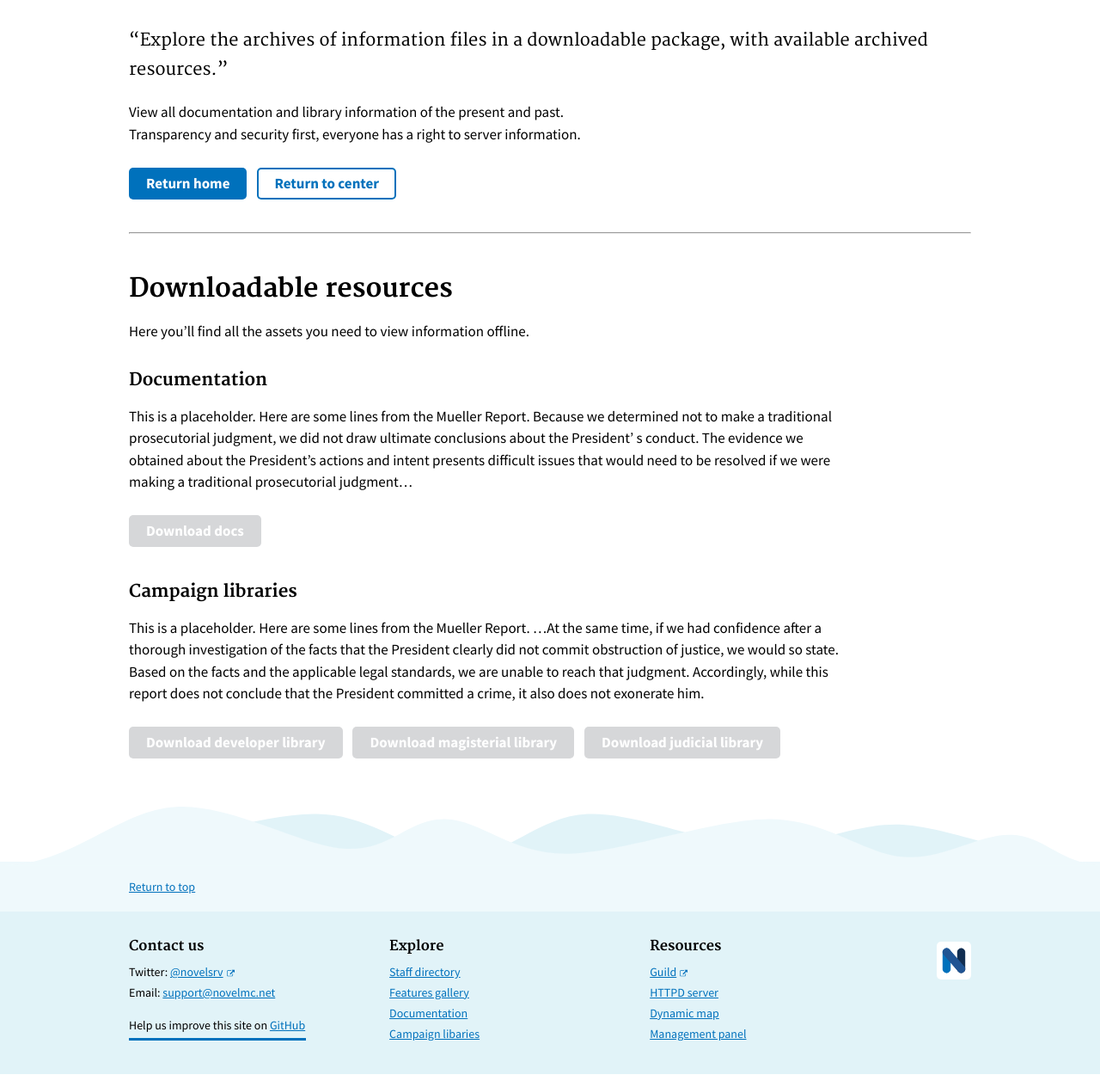
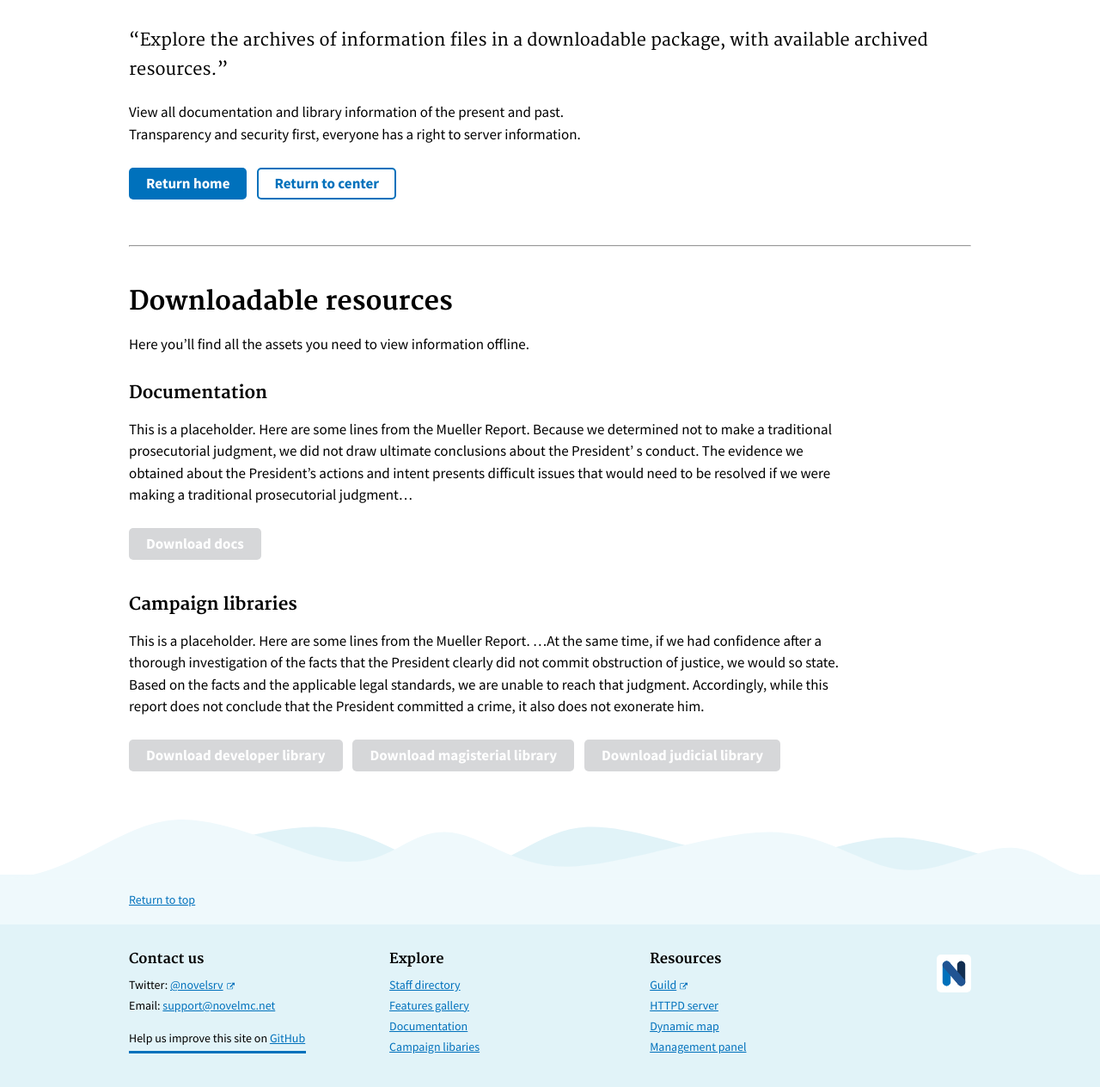
Before and after one commit to serrif/website, a Jekyll site: the page built from main/download.md, in a window 1280 px wide. Shown: the part 250-1514 px from the top of the page at 86% size. Built offline with Jekyll 4.4.1, drawn with Linux system fonts in a browser that asks for light colours.

Commit message:
Update download.md

```diff
--- a/main/download.md
+++ b/main/download.md
@@ -14,7 +14,7 @@ Transparency and security first, everyone has a right to server information.
 <a class="usa-button usa-button" href="../#">Return home</a>
 <a class="usa-button usa-button-secondary" href="../center">Return to center</a>
 
-<hr style="margin-top: 3rem;">
+<hr style="margin-top: 4.5rem;">
 
 ## Downloadable resources
 Here you'll find all the assets you need to view information offline.
```
